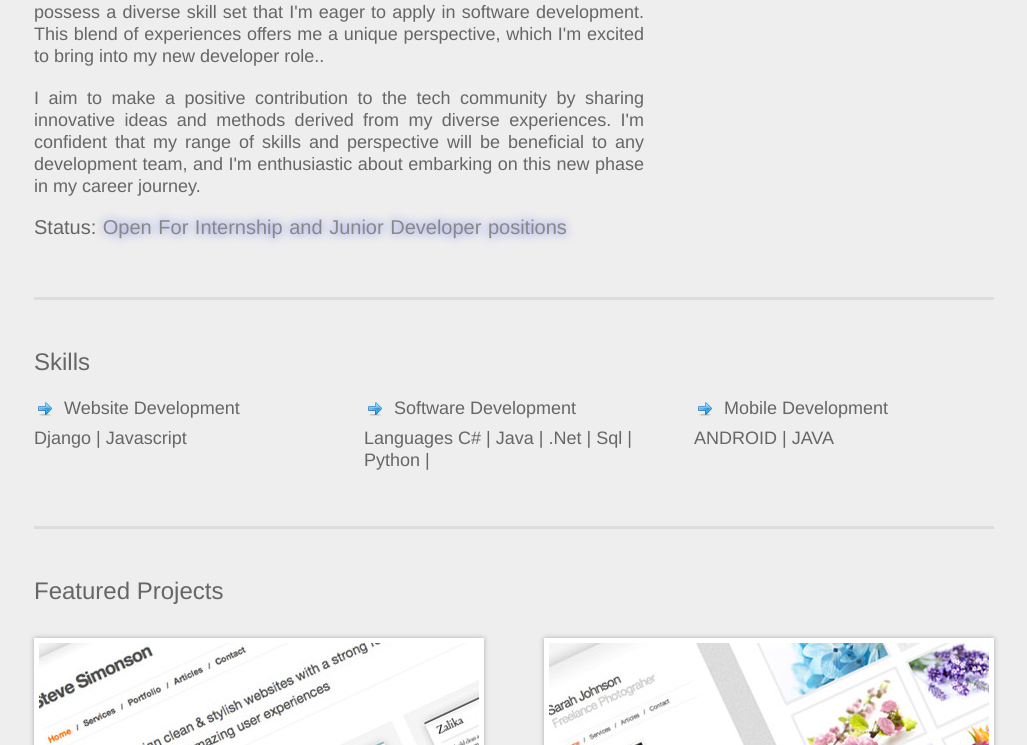
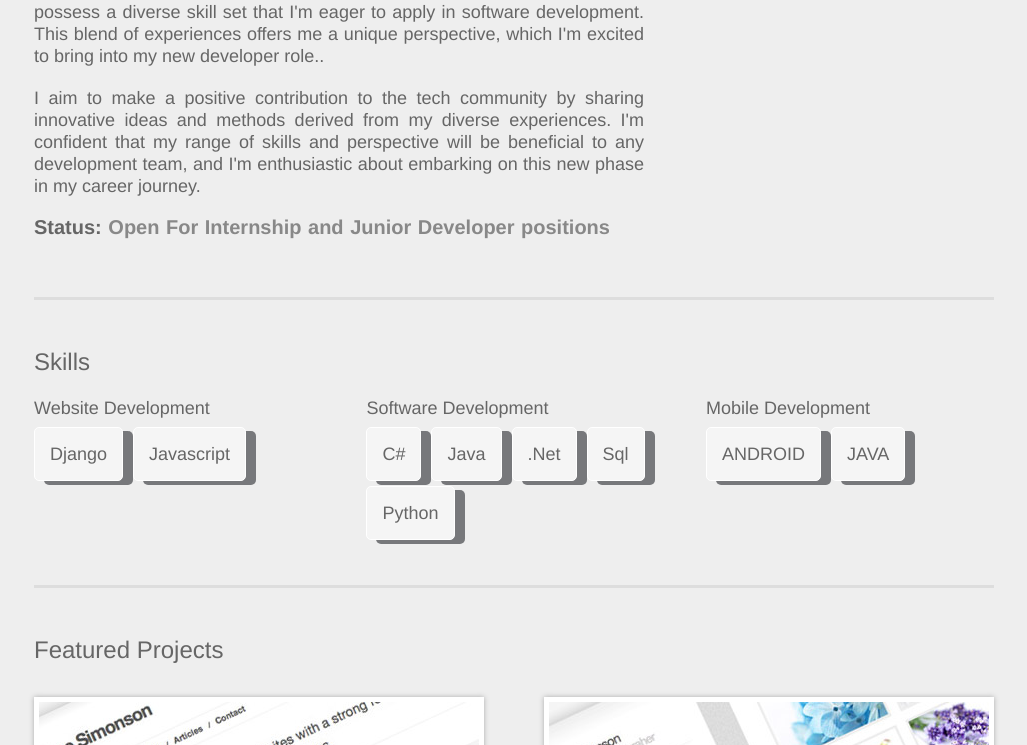
Before and after one commit to CodeCiro/codeciro.github.io, a plain HTML site: page index.html in a window 1280 px wide. Shown: the part 507-1252 px from the top of the page, without its empty margins (126-1153 px from the left). Drawn offline with Linux system fonts and the light colour scheme.

Commit message:
Modified Css for skills

```diff
--- a/index.html
+++ b/index.html
@@ -42,17 +42,17 @@
   <div class="line"></div>
 <div id="skills">
   <h3>Skills</h3>
-    <div class="skill first"> <img src="images/arrow.png" alt="" />
+  <div class="skill first">
     <h4>Website Development</h4>
-      <p>Django | Javascript </p>
+    <p><span>Django</span> <span>Javascript</span></p> <!-- Enclose each word within <span> -->
   </div>
-    <div class="skill"> <img src="images/arrow.png" alt="" />
+  <div class="skill">
     <h4>Software Development</h4>
-      <p>Languages C# | Java | .Net | Sql | Python |</p>
+    <p><span>C#</span> <span>Java</span> <span>.Net</span> <span>Sql</span> <span>Python</span></p> <!-- Enclose each word within <span> -->
   </div>
-    <div class="skill"> <img src="images/arrow.png" alt="" />
+  <div class="skill last">
     <h4>Mobile Development</h4>
-      <p>ANDROID | JAVA </p>
+    <p><span>ANDROID</span> <span>JAVA</span></p> <!-- Enclose each word within <span> -->
   </div>
 </div>
   <div class="line"></div>
@@ -68,5 +68,23 @@
     <p>Copyright&copy; CodeCiro - 2024 - All Rights Reserved / Design By Ciro Marcos</p>
   </div>
 </div>
+<script>
+  const spanElements = document.querySelectorAll('#skills p span');
+
+  spanElements.forEach(span => {
+      span.addEventListener('mouseenter', () => {
+          const randomRotation = Math.random() * 20 - 10; // Generate random angle between -10 and 10 degrees
+          span.style.transform = `rotate(${randomRotation}deg)`;
+      });
+
+      span.addEventListener('mouseleave', () => {
+          span.style.transform = 'rotate(0deg)';
+      });
+  })
+</script>
+
+
+
+
 </body>
 </html>
--- a/styles/style.css
+++ b/styles/style.css
@@ -96,10 +96,15 @@ a:hover {
 #bio h4 {
 	font-size: 20px;
 	margin: 0 0 0 0;
+	font-weight: bold;
 }
 #bio h4 span {
     color: #888;
-	text-shadow: 0 0 10px rgba(28, 48, 229, 0.565);
+    /* Remove text-shadow property from here */
+}
+
+#bio h4 span:hover {
+    text-shadow: 0 0 10px rgba(28, 48, 229, 0.565); /* Apply text-shadow only on hover */
 }
 #bio h5 {
 	font-size: 16px;
@@ -178,28 +183,45 @@ a:hover {
 #skills {
     overflow: hidden;
     padding: 0 0 0 0;
+    text-align: left; /* Center aligning for the entire section */
 }
 #skills h3 {
     margin: 0 0 25px 0;
 }
+
 #skills .skill {
-	float: left;
-	margin: 0 0 0 60px;
+    display: inline-block; /* Displaying skills in a line */
+    vertical-align: top; /* Aligning elements to the top */
+    margin: 0 20px; /* Adjusting margin between skills */
+    width: 30%; /* Setting width for each skill */
 }
 #skills .first {
     margin-left: 0;
 }
-#skills img {
-	float: left;
+#skills .last {
+    margin-right: 0;
 }
 #skills h4 {
-	float: left;
-	margin: 0px 0 10px 10px;
+    margin: 0px 0 10px 0; /* Adjusting margin for h4 */
     font-size: 18px;
 }
 #skills p {
-	clear: both;
-	width: 270px;
+    margin: 0; /* Resetting margin for p elements */
+}
+
+#skills p span {
+    box-shadow: 10px 4px 0px rgb(119, 120, 123);
+    padding: 15px; /* Increased padding for larger hitbox */
+    margin: 0 5px 5px 0;
+    display: inline-block;
+    border: 1px solid white;
+    border-radius: 5px;
+	background-color: whitesmoke;
+    transition: border-radius 0.3s ease, transform 0.3s ease; /* Adding transition for smooth tilt effect */
+}
+
+#skills p span:hover {
+    transform: rotate(5deg); /* Tilt to the right when hovered */
 }
 /* ------------------------ */
 /* -- Additional Details -- */
@@ -256,8 +278,14 @@ a:hover {
     transition: background-color 0.3s;
 }
 
-/* .download-button:hover {
-    background-color: #f4f43d;
-	color: #464d75;
-	font-weight: bold;
-} */
+.skill:nth-child(2) p {
+	display: inline-block;
+  }
+
+  .skill:nth-child(2) p span {
+	display: inline-block;
+	border: 1px solid #000;
+	padding: 5px;
+	margin: 0 3px; /* Adjust spacing between boxes */
+	box-shadow: 6px 2px 16px 0px rgba(136, 165, 191, 0.48), -6px -2px 16px 0px rgba(255, 255, 255, 0.8);
+  }
```
Lines whose indentation alone changed are shown as unchanged.
